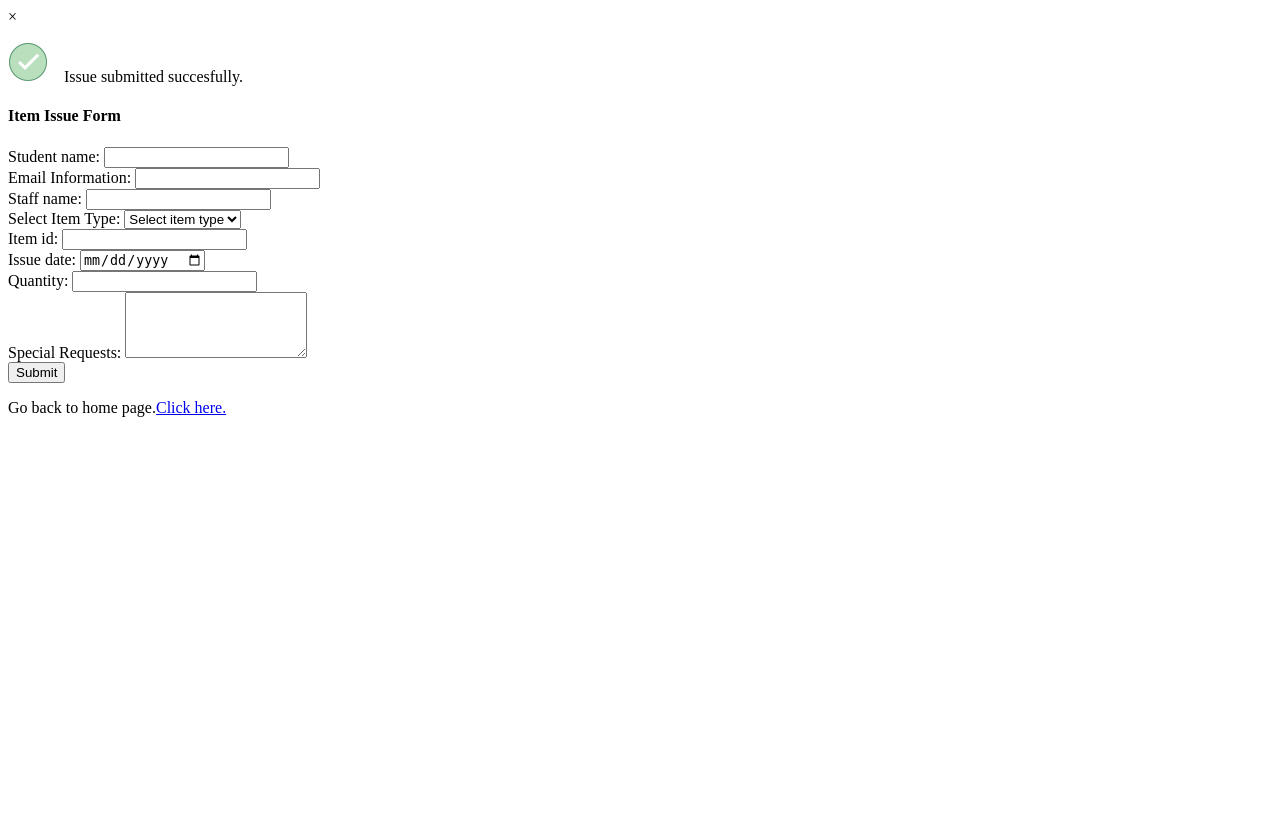
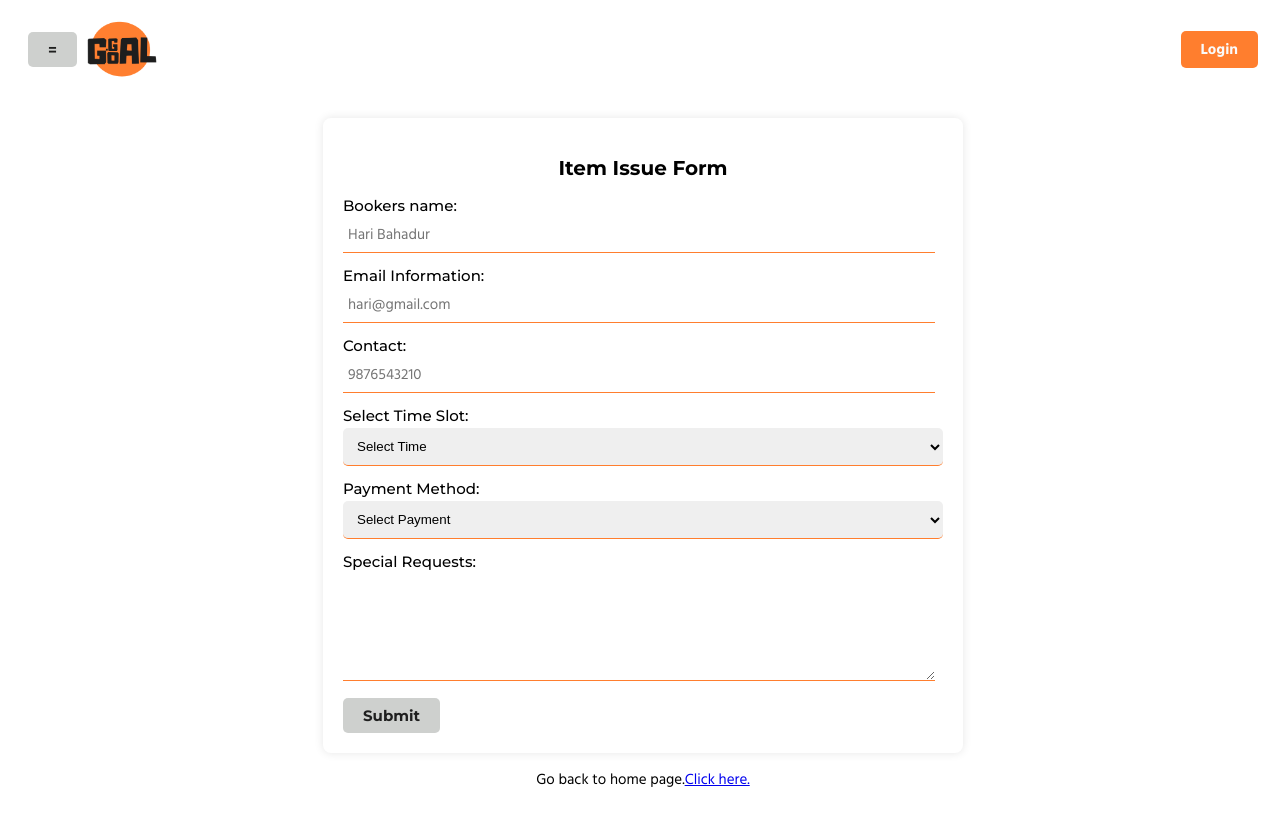
Before and after one commit to nischhal-hub/GoGoaGoal, a PHP site: page /futsalbookform.php in a window 1280 px wide. Before the commit the page ends 417 px from the top, so only its background shows below. Run offline with PHP 8.4, Linux system fonts and the light colour scheme.

Commit message:
feat: add booking form

```diff
--- a/futsalbookform.php
+++ b/futsalbookform.php
@@ -1,4 +1,4 @@
-<s?php include './includes/toppart.php' ; ?>
+<?php include './includes/toppart.php'; ?>
 
 <div class="body-container">
     <div id="sidebar-space" class="sidebar-space"></div>
@@ -15,55 +15,51 @@
             </div>
 
             <form action="#" method="post" id="itemIssueForm">
-                    <h4>Item Issue Form</h4>
+                <h3>Item Issue Form</h3>
                 <div>
-                        <label for="studentName">Student name:</label>
-                        <input type="text" id="studentName" name="studentName" pattern="^[A-Za-z\s]+$" required>
+                    <label for="studentName"><span>Bookers name:</span></label>
+                    <input type="text" id="studentName" name="studentName" pattern="^[A-Za-z\s]+$" placeholder="Hari Bahadur" required>
                 </div>
                 <div>
                     <label for="contact">Email Information:</label>
-                        <input type="email" id="contact" name="contact" pattern="^\S+@\S+\.\S+$" required>
+                    <input type="email" id="contact" name="contact" pattern="^\S+@\S+\.\S+$" placeholder="hari@gmail.com" required>
                 </div>
                 <div>
-                        <label for="staffName">Staff name:</label>
-                        <input type="text" id="staffName" name="staffName" pattern="^[A-Za-z\s]+$" required>
+                    <label for="contact">Contact:</label>
+                    <input type="number" id="contact" name="contact" placeholder="9876543210" required>
                 </div>
                 <div>
-                        <label for="itemType">Select Item Type:</label>
+                    <label for="itemType">Select Time Slot:</label>
                     <select id="itemType" name="itemType" required>
-                            <option value="" disabled selected>Select item type</option>
-                            <option value="Book">Book</option>
-                            <option value="Journal">Journal</option>
-                            <option value="CD">CD</option>
+                        <option value="" disabled selected>Select Time</option>
+                        <option value="6-7">6:00-7:00</option>
+                        <option value="7-8">7:00-8:00</option>
+                        <option value="8-9">8:00-9:00</option>
                     </select>
                 </div>
                 <div>
-                        <label for="itemId" pattern="^[A-Za-z0-9]+$">Item id:</label>
-                        <input type="text" id="itemId" name="itemId" required>
-                    </div>
-                    <div>
-                        <label for="date">Issue date:</label>
-                        <input type="date" id="date" name="date" required>
-                    </div>
-                    <div>
-                        <label for="quantity" pattern="^\d+$">Quantity:</label>
-                        <input type="number" id="quantity" name="quantity" min="1" required>
+                    <label for="itemType">Payment Method:</label>
+                    <select id="itemType" name="itemType" required>
+                        <option value="" disabled selected>Select Payment</option>
+                        <option value="cash">Cash</option>
+                        <option value="online">Online</option>
+                    </select>
                 </div>
                 <div>
                     <label for="specialRequests">Special Requests:</label>
                     <textarea id="specialRequests" name="specialRequests" rows="4"></textarea>
                 </div>
                 <div>
-                        <input type="submit" value="Submit" id="myBtn" class="primary-btn" />
+                    <button class="secondary-btn" type="submit">Submit</button>
                 </div>
             </form>
 
-                <p>Go back to home page.<a href="/index.html">Click here.</a> </p>
-                </s>
+            <p style="text-align: center; font-size: 1.5rem;">Go back to home page.<a href="./index.php">Click here.</a> </p>
+        </section>
     </div>
 
 </div>
-    </section>
+
 </body>
 
 </html>
--- a/global.css
+++ b/global.css
@@ -619,7 +619,7 @@ th {
   transition: all 0.3s ease-in-out;
 }
 
-
+/** Booking Details table  */
 .booking-details-table {
   width: 100%;
   border: 1px solid black;
@@ -642,3 +642,109 @@ th {
 .booking-details-table tr:hover {
   background-color: var(--primary-transparent);
 }
+
+/** Form */
+form {
+  width: 60rem;
+  margin: 2rem auto;
+  background-color: #fff;
+  padding: 2rem;
+  border-radius: .8rem;
+  box-shadow: 0 0 1rem rgba(0, 0, 0, 0.1);
+}
+
+form h3 {
+  text-align: center;
+  margin-bottom: 2rem;
+  margin-top: 0;
+}
+
+form label {
+  display: block;
+  margin-bottom: 0.5rem;
+  font-size: 1.5rem;
+  font-family: var(--font-primary);
+  font-weight: 500;
+}
+
+input[type="text"],
+input[type="number"],
+input[type="email"],
+input[type='date'],
+textarea {
+  width: 97%;
+  padding: .5rem;
+  margin-bottom: 1.5rem;
+  border: none;
+  border-bottom: 1px solid var(--primary);
+  font-size: 1.5rem;
+  font-family: var(--font-secondary);
+  transition: all 0.3s ease-in-out;
+}
+
+input[type="text"]:focus,
+input[type="number"]:focus,
+input[type="email"]:focus,
+input[type='date']:focus,
+textarea:focus {
+  outline: none;
+  background-color: #f7f7f7;
+  border-radius: .5rem;
+}
+
+select {
+  width: 100%;
+  padding: 1rem;
+  margin-bottom: 1.5rem;
+  border: none;
+  border-bottom: 1px solid var(--primary);
+  border-radius: .5rem;
+  background-color: none;
+}
+
+select:focus{
+  outline: none;
+}
+
+/* Modal */
+
+.modal {
+  display: none;
+  position: fixed;
+  z-index: 1;
+  left: 0;
+  top: 0;
+  width: 100%;
+  height: 100%;
+  overflow: auto;
+  background-color: rgb(0, 0, 0);
+  background-color: rgba(0, 0, 0, 0.4);
+}
+
+/* Modal Content/Box */
+.modal-content {
+  background-color: #fefefe;
+  margin: 15% auto;
+  padding: 2rem;
+  border: 1px solid #888;
+  width: 40%;
+}
+.modal-content p {
+  display: flex;
+  font-size: 2rem;
+  align-items: center;
+}
+/* The Close Button */
+.close {
+  color: #aaa;
+  float: right;
+  font-size: 2.8rem;
+  font-weight: bold;
+}
+
+.close:hover,
+.close:focus {
+  color: black;
+  text-decoration: none;
+  cursor: pointer;
+}
```
Lines whose indentation alone changed are shown as unchanged.
